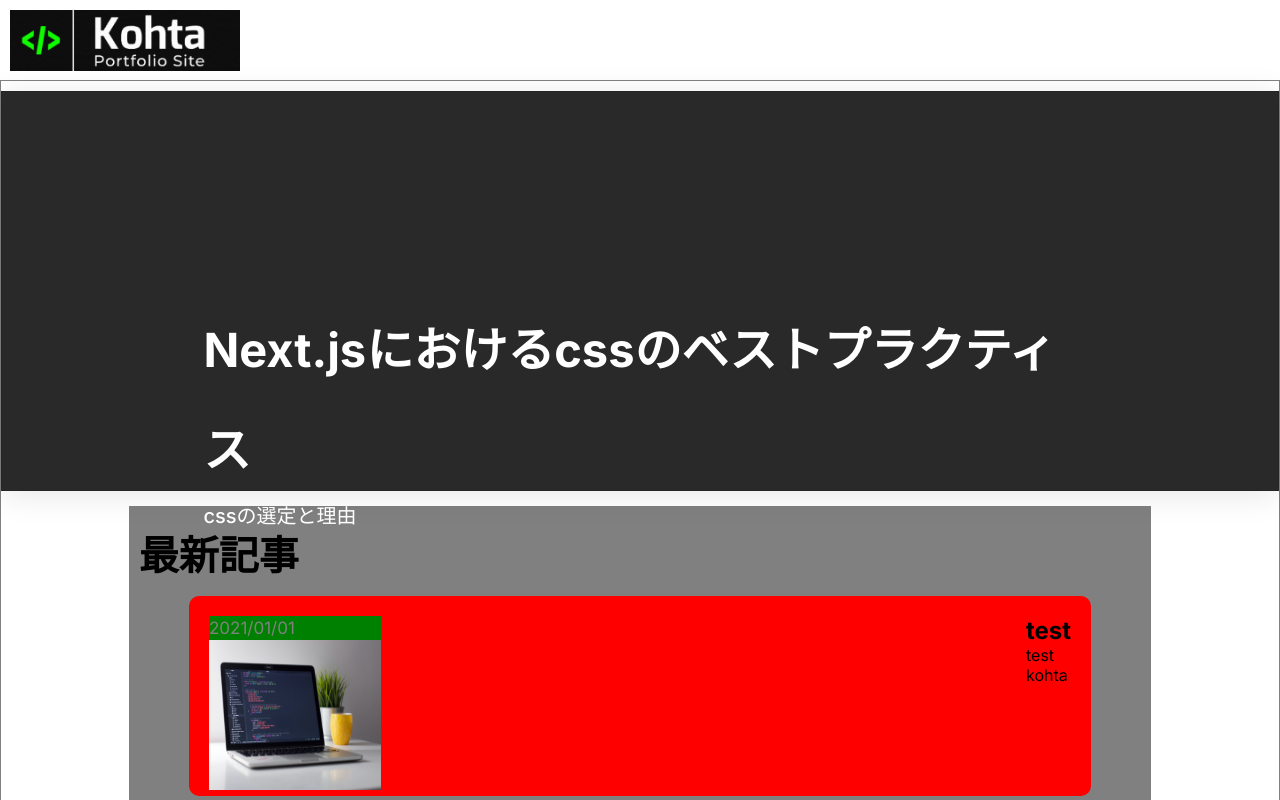
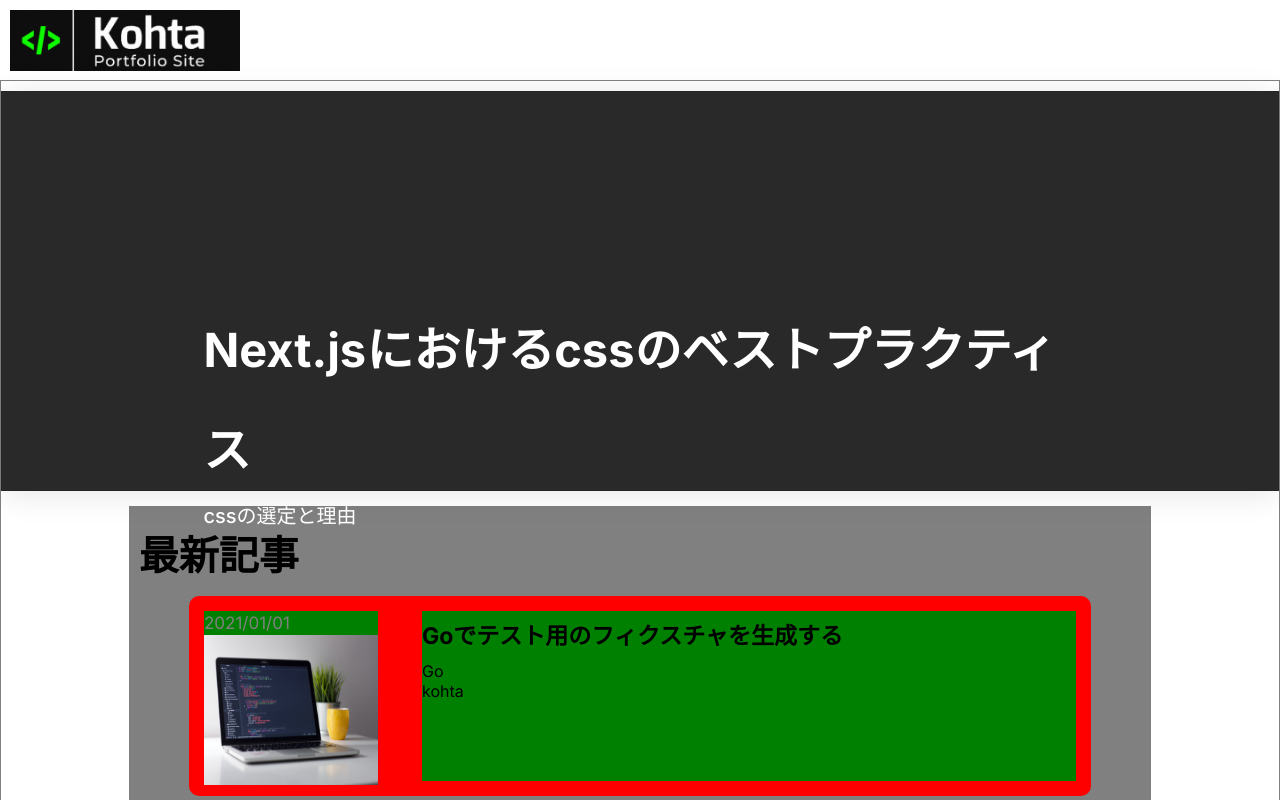
Before and after one commit to kohta9521/BlogSite_kohta, a Next.js app: page / in a window 1280 px wide. Shown: the top 800 px of the page. Built offline with nearby package versions, Linux system fonts and the light colour scheme.

Commit message:
add blogCard styling about title and tags

```diff
--- a/src/app/components/molecules/BlogCard.module.css
+++ b/src/app/components/molecules/BlogCard.module.css
@@ -4,7 +4,7 @@
   margin: 0 auto;
   margin-bottom: 10px;
   border-radius: 10px;
-  padding: 20px;
+  padding: 15px;
   background-color: red;
   display: flex;
   justify-content: space-between;
@@ -32,6 +32,20 @@
   width: 100%;
   height: 100%;
 }
+.rightBox {
+  width: 75%;
+  height: 170px;
+  background-color: green;
+}
+.titleBox {
+  width: 100%;
+  height: 50px;
+}
+.titleText {
+  line-height: 50px;
+  font-size: 23px;
+}
+
 /* タブレット */
 @media screen and (max-width: 1280px) {
 }
--- a/src/app/components/molecules/BlogCard.tsx
+++ b/src/app/components/molecules/BlogCard.tsx
@@ -31,7 +31,7 @@
         </div>
       </div>
 
-      <div className={styles.textBox}>
+      <div className={styles.rightBox}>
 {/*blogTitle comopnetns and BlogExplatin components and tag components and blogMoveButton components */}
         <div className={styles.titleBox}>
           <h2 className={styles.titleText}>
--- a/src/app/components/organisms/NewBlogSection.tsx
+++ b/src/app/components/organisms/NewBlogSection.tsx
@@ -31,16 +31,16 @@
       id: 1,
       date: "2021/01/01",
       imgUrl: "/img/heroSample.jpg",
-      title: "test",
-      tags: "test",
+      title: "Goでテスト用のフィクスチャを生成する",
+      tags: "Go",
       auther: "kohta",
     },
     {
       id: 1,
       date: "2021/01/01",
       imgUrl: "/img/heroSample.jpg",
-      title: "test",
-      tags: "test",
+      title: "Cloud ComposerとSecret ManagerでAirflowをセキュアにSlack連携する",
+      tags: "slack",
       auther: "kohta",
     },
     {
```
